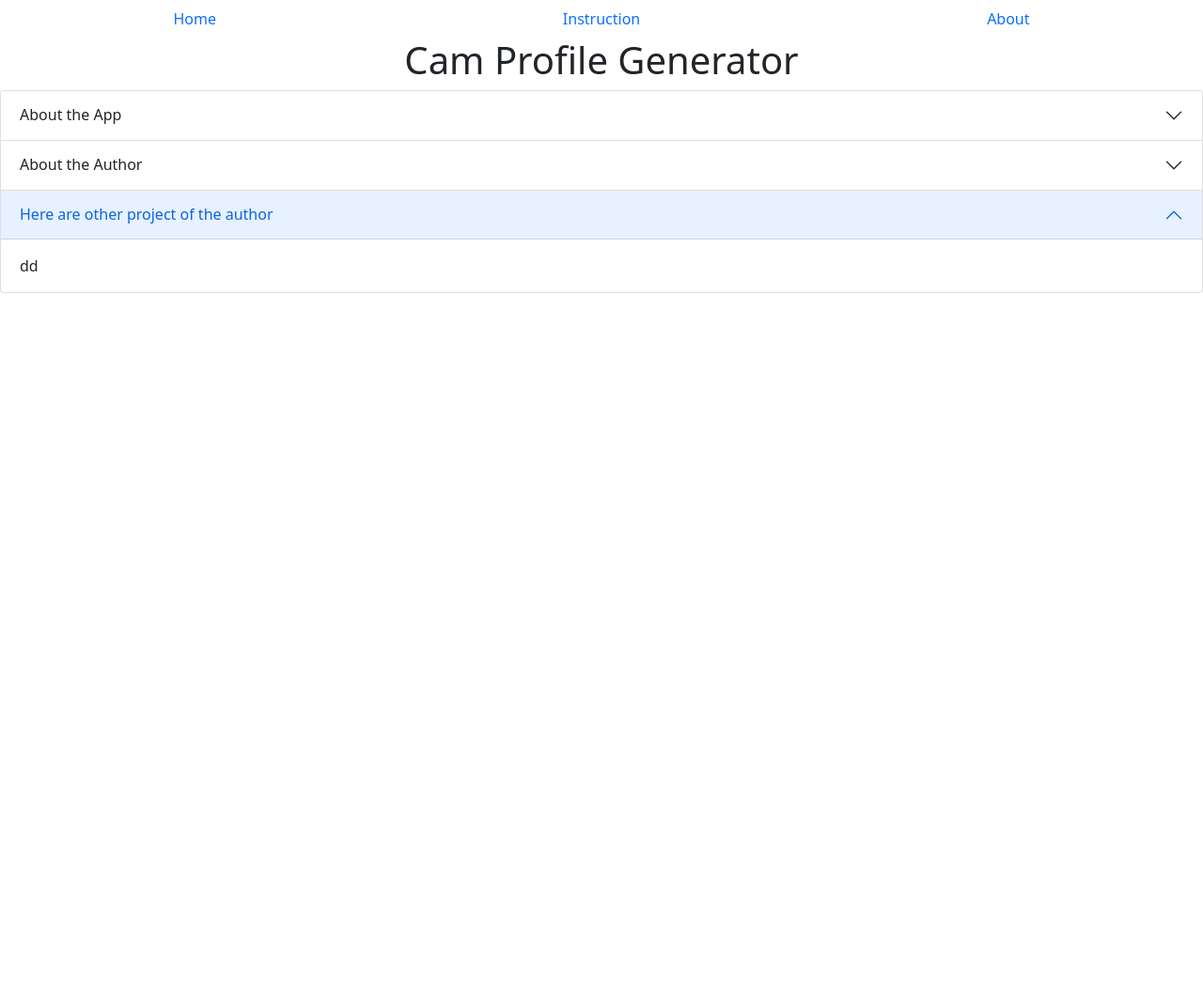
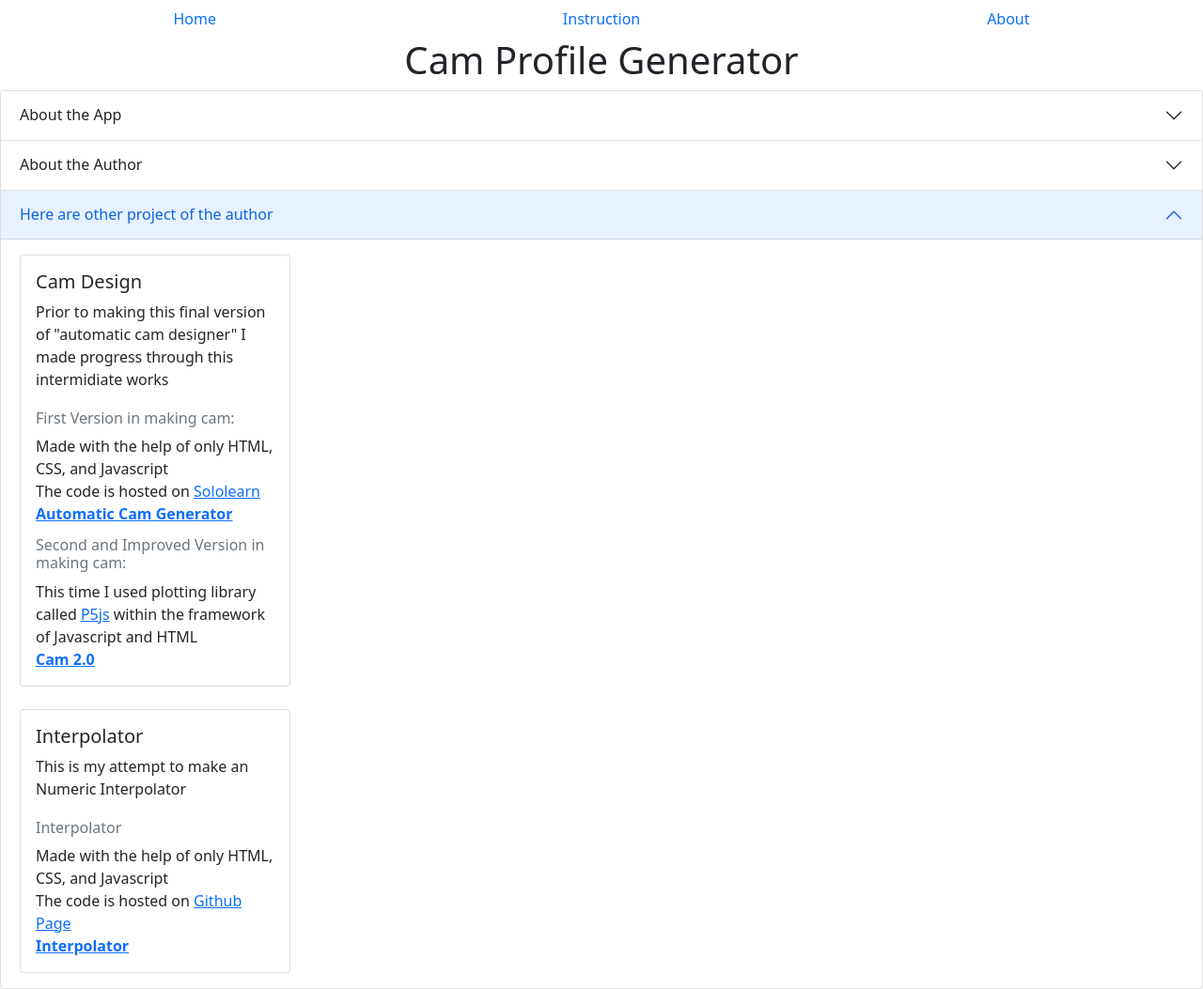
Before and after one commit to hqariful/Cam-3.0, a Flask app: page /about in a window 1280 px wide, after a click on "Here are other project of the author". Shown: the whole page at 94% size. Before the commit the page ends 312 px from the top, so only its background shows below. Run offline with Flask 2, Linux system fonts and the light colour scheme.

```diff
--- a/templates/about.html
+++ b/templates/about.html
@@ -40,7 +40,41 @@
       </h2>
       <div id="collapseThree" class="accordion-collapse collapse" aria-labelledby="headingThree" data-bs-parent="#accordionExample">
         <div class="accordion-body">
-            dd
+          <div class="card-deck">
+
+            <div class="card" style="width: 18rem;">
+              <div class="card-body">
+                <h5 class="card-title">Cam Design</h5>
+                Prior to making this final version of "automatic cam designer" I made progress through this intermidiate works <br><br>
+                <h6 class="card-subtitle mb-2 text-muted">First Version in making cam:</h6>
+                <p class="card-text">
+                  Made with the help of only HTML, CSS, and Javascript
+                  <br>The code is hosted on <a href="https://www.sololearn.com/">Sololearn</a> <br>
+                  <a href="https://code.sololearn.com/WNROs0PqyVnk"><b>Automatic Cam Generator </b></a>
+                </p>
+
+                <h6 class="card-subtitle mb-2 text-muted">Second and Improved Version in making cam:</h6>
+                <p class="card-text">
+                  This time I used plotting library called <a href="https://p5js.org/">P5js</a> within the framework of Javascript and HTML
+                  <br><a href="https://hqariful.github.io/Cam.github.io/"><b>Cam 2.0</b></a>
+                </p>
+              </div>
+            </div>
+            <br>
+            <div class="card" style="width: 18rem;">
+              <div class="card-body">
+                <h5 class="card-title">Interpolator</h5>
+                This is my attempt to make an Numeric Interpolator<br><br>
+                <h6 class="card-subtitle mb-2 text-muted">Interpolator</h6>
+                <p class="card-text">
+                  Made with the help of only HTML, CSS, and Javascript
+                  <br>The code is hosted on <a href="https://github.com/">Github Page</a> <br>
+                  <a href="https://hqariful.github.io/hqarif.github.io/"><b>Interpolator</b></a>
+                </p>
+              </div>
+            </div>
+
+          </div>
         </div>
       </div>
     </div>
--- a/templates/home.html
+++ b/templates/home.html
@@ -53,7 +53,7 @@
 
         <div class="input-group mb-3">
             <label class="form-label" for="offset">Offset radius: </label>
-            <input class="form-control" name = "offset" type="number">
+            <input value="0" class="form-control" name = "offset" type="number">
         </div>
 
         <button class="btn btn-primary" type="submit">Submit</button>
```
